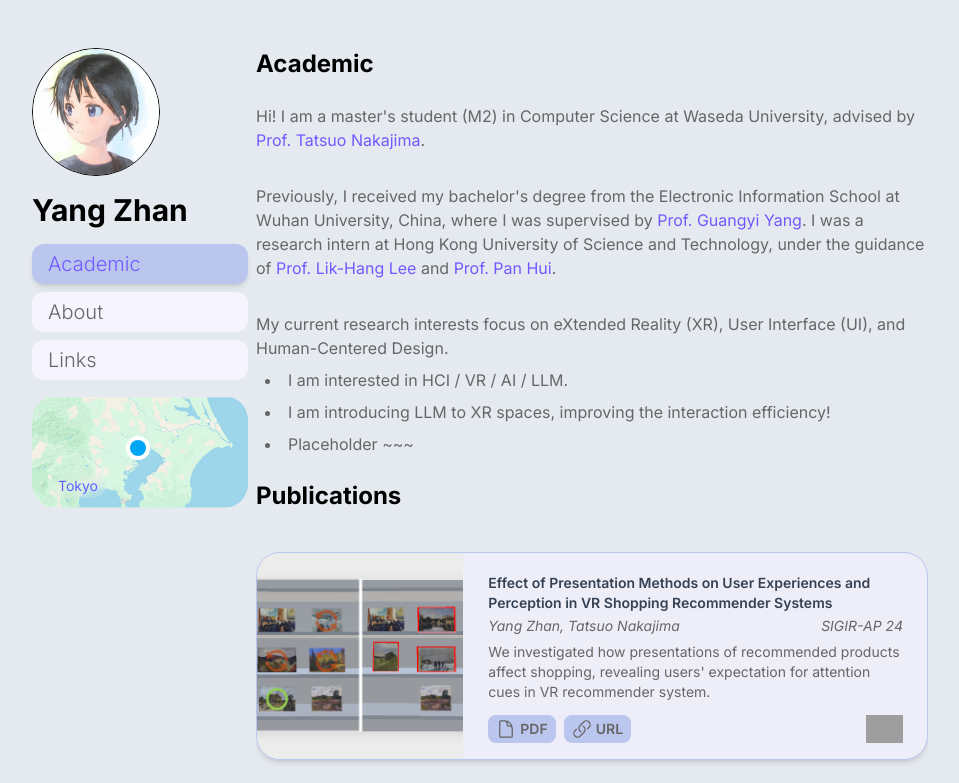
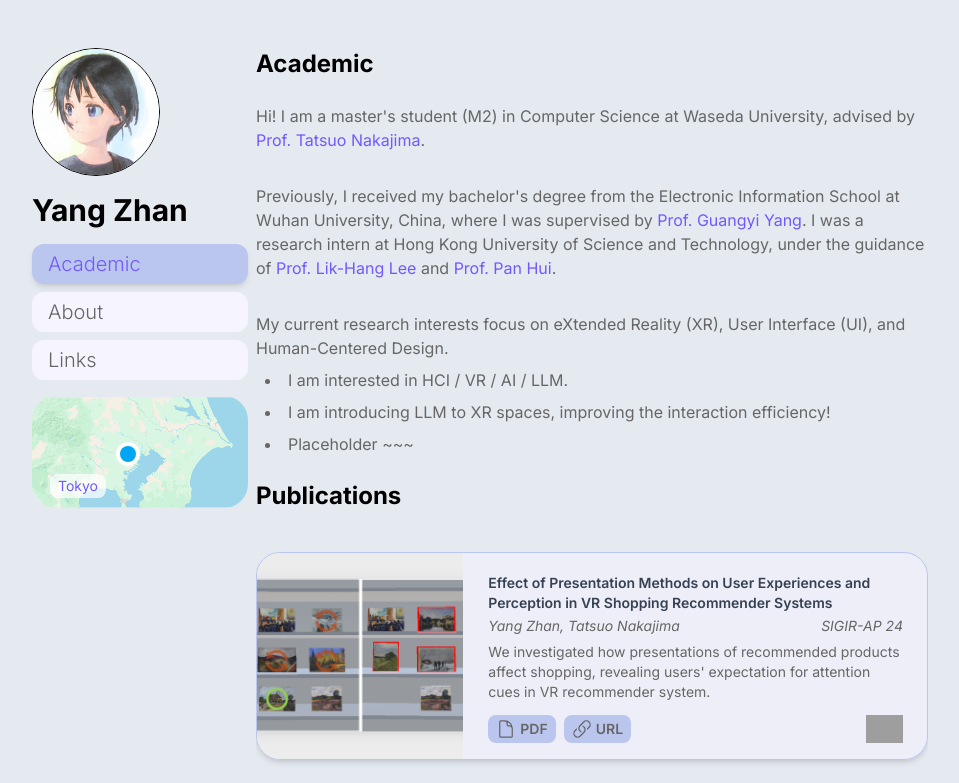
Before and after one commit to SN-F-QR/academic-personal, a React (Vite) app: page / in a window 1280 px wide. Shown: the top 783 px of the page, without its empty margins (96-1055 px from the left). Built offline with nearby package versions, Linux system fonts and the light colour scheme; grey boxes are pictures that could not be loaded.

Commit message:
fix: style of location

```diff
--- a/src/components/LocationWidget.tsx
+++ b/src/components/LocationWidget.tsx
@@ -1,9 +1,10 @@
 const LocationWidget = () => {
   return (
+    <a href="https://www.google.com/maps/place/Tokyo">
       <div className="relative md:h-32 md:w-full">
-      <div className="absolute top-[25%] left-[40%] size-8">
+        <div className="absolute top-[30%] left-[35%] size-8">
           <div className="relative h-full w-full">
-          <div className="absolute top-1/4 left-1/4 grid size-6 animate-[ping_2s_cubic-bezier(0,0,0.2,1)6] rounded-full bg-sky-500 opacity-75" />
+            <div className="absolute top-1/4 left-1/4 grid size-6 animate-[ping_3s_cubic-bezier(0,0,0.2,1)infinite] rounded-full bg-sky-500 opacity-75" />
             <div className="absolute top-1/4 left-1/4 grid size-6 place-content-center rounded-full bg-white">
               <div className="size-4 rounded-full bg-sky-500" />
             </div>
@@ -16,11 +17,14 @@ const LocationWidget = () => {
         />
         <div className="absolute bottom-1/5 left-1/12 h-6 w-14">
           <div className="relative flex h-full w-full items-center justify-center">
-          <div className="absolute h-full w-full translate-x-0 rounded-xl backdrop-blur-sm"></div>
-          <p className="absolute text-sm text-indigo-500 opacity-100">Tokyo</p>
+            <div className="absolute h-full w-full translate-x-0 rounded-lg bg-white/70"></div>
+            <p className="absolute text-sm text-purple-strong opacity-100">
+              Tokyo
+            </p>
           </div>
         </div>
       </div>
+    </a>
   );
 };
 
```
Lines whose indentation alone changed are shown as unchanged.
